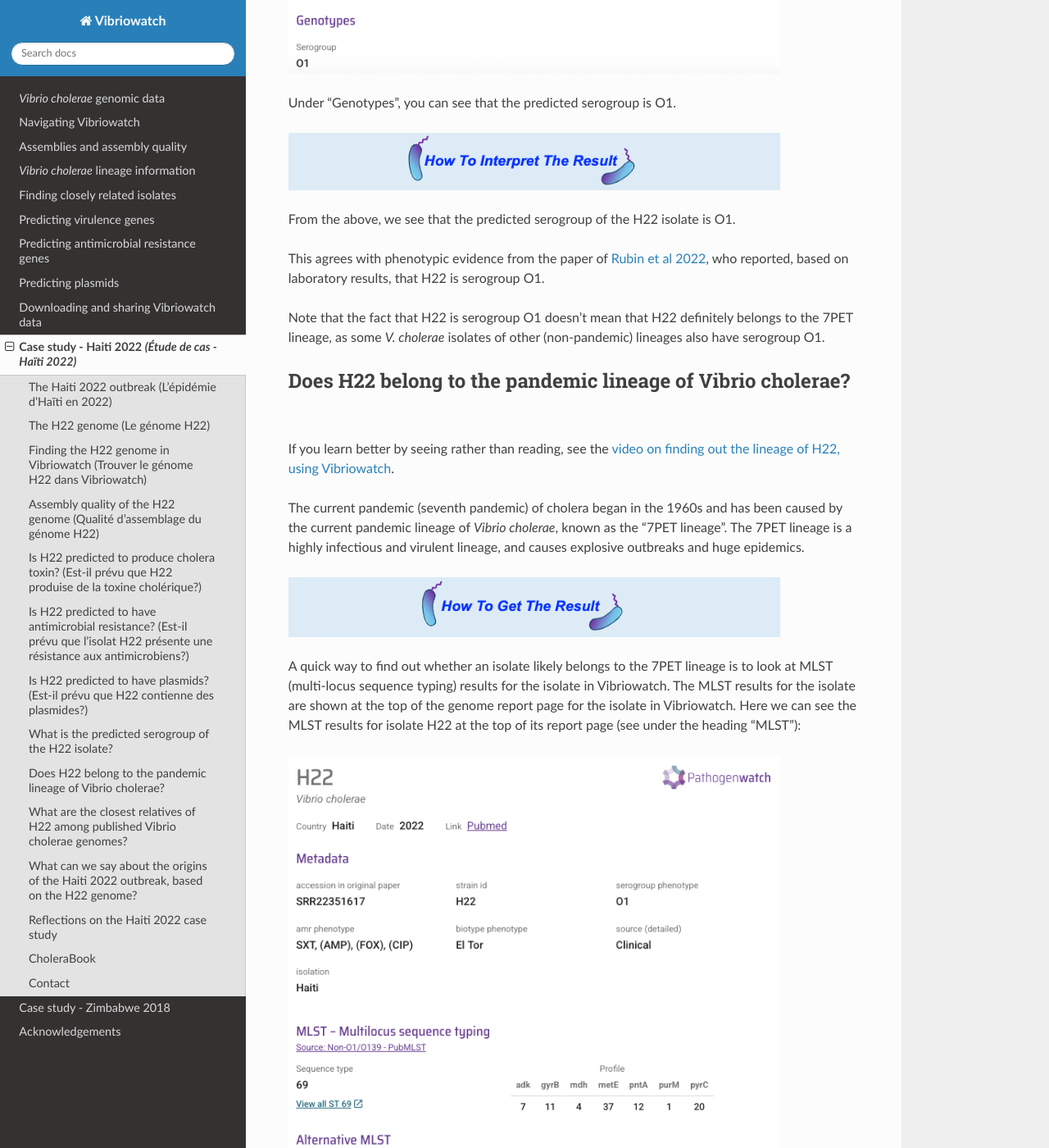
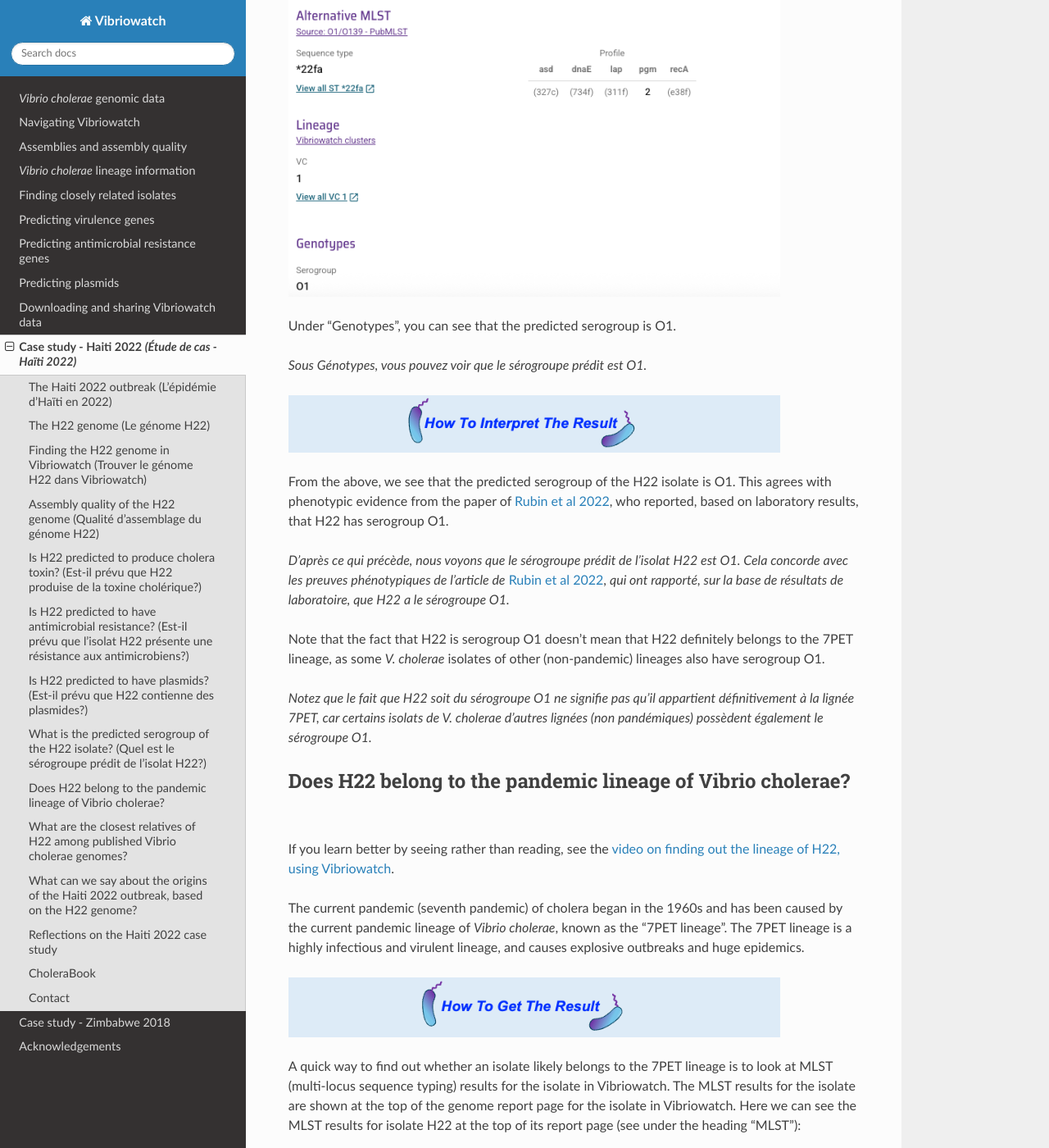
Before and after one commit to avrilcoghlan/vibriowatch, a Sphinx documentation site: the page built from docs/source/haiti.rst, in a window 1280 px wide and 1400 px high, scrolled down 12873 px. Shown: the whole window at 82% size. Built offline with Sphinx 7.4.7 and the Read the Docs theme 3.1.0, drawn with Linux system fonts in a browser that asks for light colours; some of the changed text lies outside the part shown.

Commit message:
Update haiti.rst

```diff
--- a/docs/source/haiti.rst
+++ b/docs/source/haiti.rst
@@ -25,7 +25,7 @@
 * `Is H22 predicted to produce cholera toxin? (Est-il prévu que H22 produise de la toxine cholérique?)`_
 * `Is H22 predicted to have antimicrobial resistance? (Est-il prévu que l’isolat H22 présente une résistance aux antimicrobiens?)`_
 * `Is H22 predicted to have plasmids? (Est-il prévu que H22 contienne des plasmides?)`_
-* `What is the predicted serogroup of the H22 isolate?`_
+* `What is the predicted serogroup of the H22 isolate? (Quel est le sérogroupe prédit de l’isolat H22?)`_
 * `Does H22 belong to the pandemic lineage of Vibrio cholerae?`_.
 * `What are the closest relatives of H22 among published Vibrio cholerae genomes?`_.
 * `What can we say about the origins of the Haiti 2022 outbreak, based on the H22 genome?`_
@@ -308,36 +308,51 @@
 
 *Vibriowatch ne prédit aucun plasmide dans l'isolat H22. Notez que la prédiction des plasmides par Vibriowatch peut manquer de précision pour les petits plasmides. De plus, si la qualité de l'assemblage est médiocre, il est possible que Vibriowatch ne prédise pas certains plasmides. Pour H22, d'après les résultats de Vibriowatch, nous prédisons l'absence de grands plasmides.*
 
-What is the predicted serogroup of the H22 isolate?
----------------------------------------------------
+What is the predicted serogroup of the H22 isolate? (Quel est le sérogroupe prédit de l’isolat H22?)
+----------------------------------------------------------------------------------------------------
 
 If you learn better by seeing rather than reading, see the `video on predicting serogroup of H22, using Vibriowatch`_.
 
 .. _video on predicting serogroup of H22, using Vibriowatch: https://youtu.be/Uh_04BSDaZ0
 
+*Si vous apprenez mieux en voyant plutôt qu'en lisant, regardez la* `vidéo sur la prédiction du sérogroupe de l'isolat H22, en utilisant Vibriowatch`_.
+
+.. _vidéo sur la prédiction du sérogroupe de l'isolat H22, en utilisant Vibriowatch: https://youtu.be/Uh_04BSDaZ0
+
 The current pandemic lineage (7PET lineage) of *V. cholerae* has the O1 serogroup (or occasionally, for some isolates, the O139 serogroup).
+
+*La lignée pandémique actuelle (lignée 7PET) de V. cholerae possède le sérogroupe O1 (ou occasionnellement, pour certains isolats, le sérogroupe O139).*
 
 .. image:: HowToGetTheResult.png
   :width: 600
 
 To find out the predicted serogroup for H22, we can look at the top of the report page for H22:
 
+*Pour connaître le sérogroupe prévu pour H22, nous pouvons regarder en haut de la page du rapport pour H22:*
+
 .. image:: Picture115.png
   :width: 600
 
 Under "Genotypes", you can see that the predicted serogroup is O1.
 
+*Sous Génotypes, vous pouvez voir que le sérogroupe prédit est O1.*
+
 .. image:: HowToInterpretTheResult.png
   :width: 600
 
 From the above, we see that the predicted serogroup of the H22 isolate is O1.
+This agrees with phenotypic evidence from the paper of `Rubin et al 2022`_, who reported, based on laboratory results, that H22 has serogroup O1.
 
-This agrees with phenotypic evidence from the paper of `Rubin et al 2022`_, who reported, based on laboratory results, that H22 is serogroup O1.
+.. _Rubin et al 2022: https://pubmed.ncbi.nlm.nih.gov/36449726/
+
+*D’après ce qui précède, nous voyons que le sérogroupe prédit de l’isolat H22 est O1. Cela concorde avec les preuves phénotypiques de l'article de* `Rubin et al 2022`_, *qui ont rapporté, sur la base de résultats de laboratoire, que H22 a le sérogroupe O1.*
 
 .. _Rubin et al 2022: https://pubmed.ncbi.nlm.nih.gov/36449726/
 
 Note that the fact that H22 is serogroup O1 doesn't mean that H22 definitely belongs to the 7PET lineage,
 as some *V. cholerae* isolates of other (non-pandemic) lineages also have serogroup O1.
+
+*Notez que le fait que H22 soit du sérogroupe O1 ne signifie pas qu'il appartient définitivement à la lignée 7PET, car certains isolats de V. cholerae d'autres lignées (non pandémiques) possèdent également le sérogroupe O1.*
 
 Does H22 belong to the pandemic lineage of Vibrio cholerae?
 -----------------------------------------------------------
```
